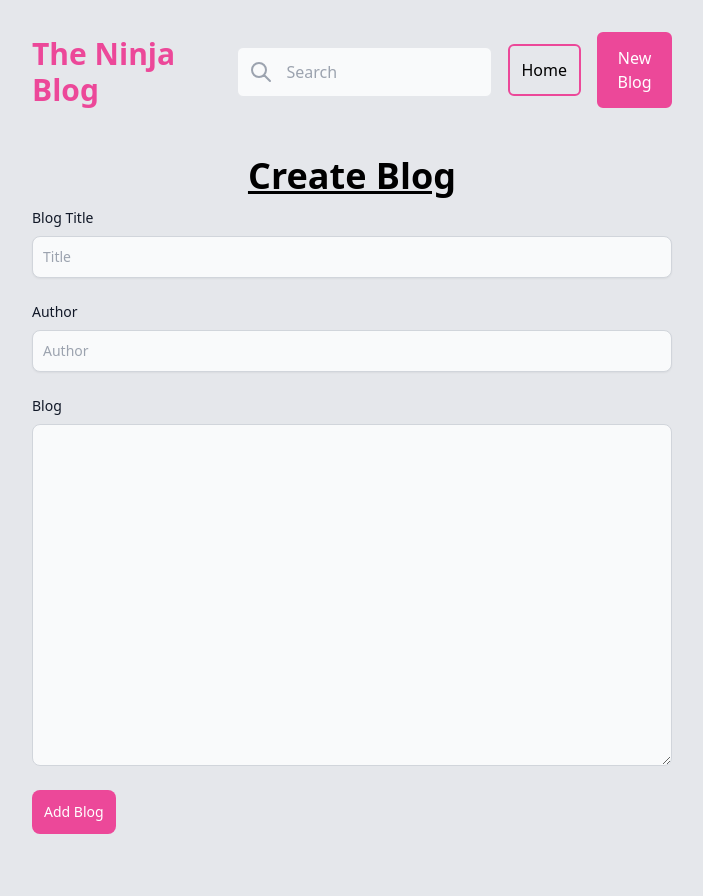
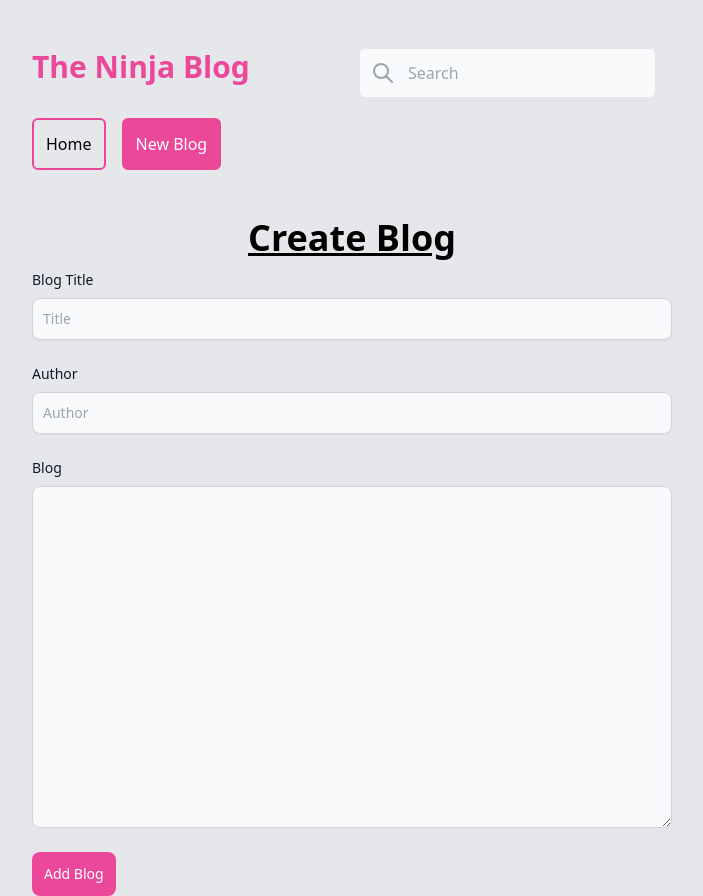
Before and after one commit to JoelOgira/Ninja_Blog, a React (Vite) app: page /blog in a window 1280 px wide. Shown: the whole page, without its empty margins (288-991 px from the left). Before the commit the page ends 834 px from the top, so only its background shows below. Built offline with nearby package versions, Linux system fonts and the light colour scheme; no server answers.

Commit message:
Changed the header styling, adding a flex wrap style

```diff
--- a/src/Components/Header.jsx
+++ b/src/Components/Header.jsx
@@ -9,7 +9,7 @@ const Header = () => {
 
     return (
         <div className="Header w-full a:cursor-pointer sticky top-0 z-30 bg-gray-200 py-6 mb-6">
-            <div className="flex items-center justify-between">
+            <div className="flex flex-wrap space-y-3 items-center justify-center md:justify-between">
                 <Link to="/" className="cursor-pointer pt-3">
                     <h1 className="font-semibold text-3xl text-pink-500">
                         The Ninja Blog
```
